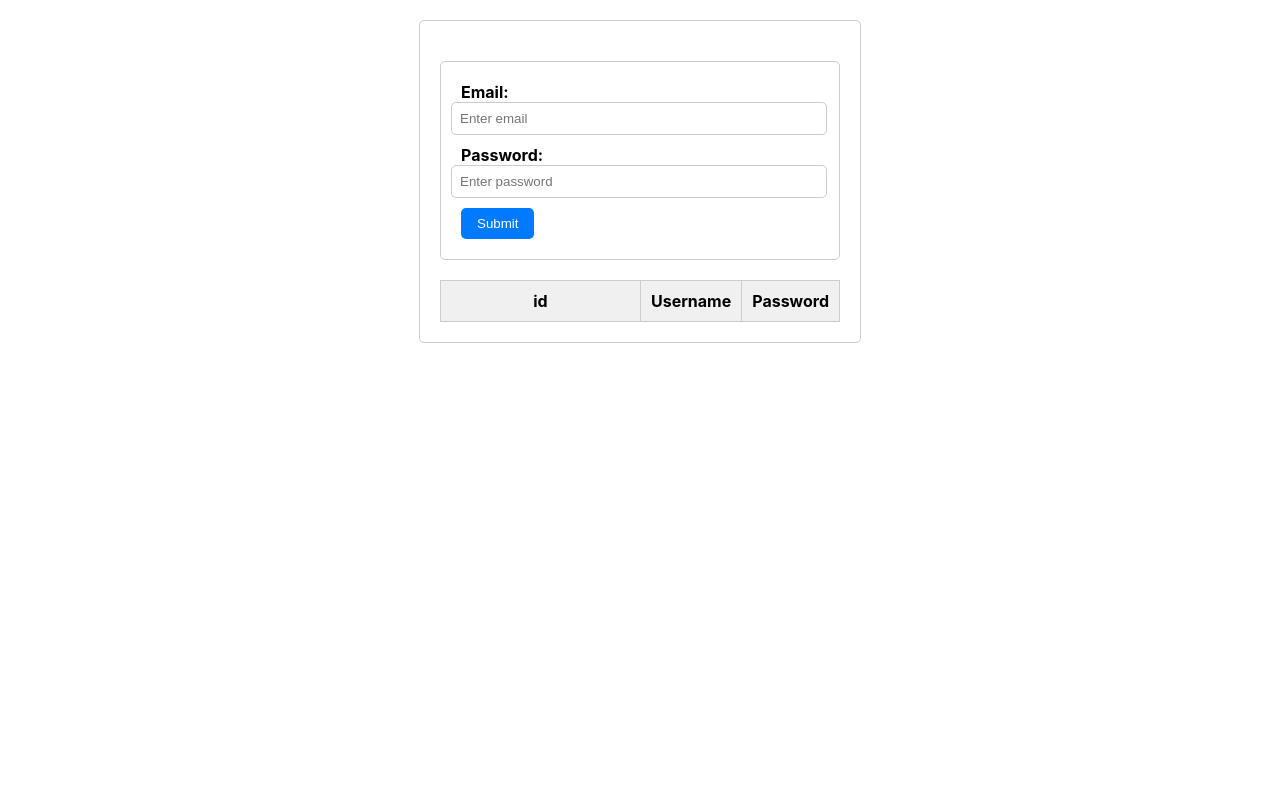
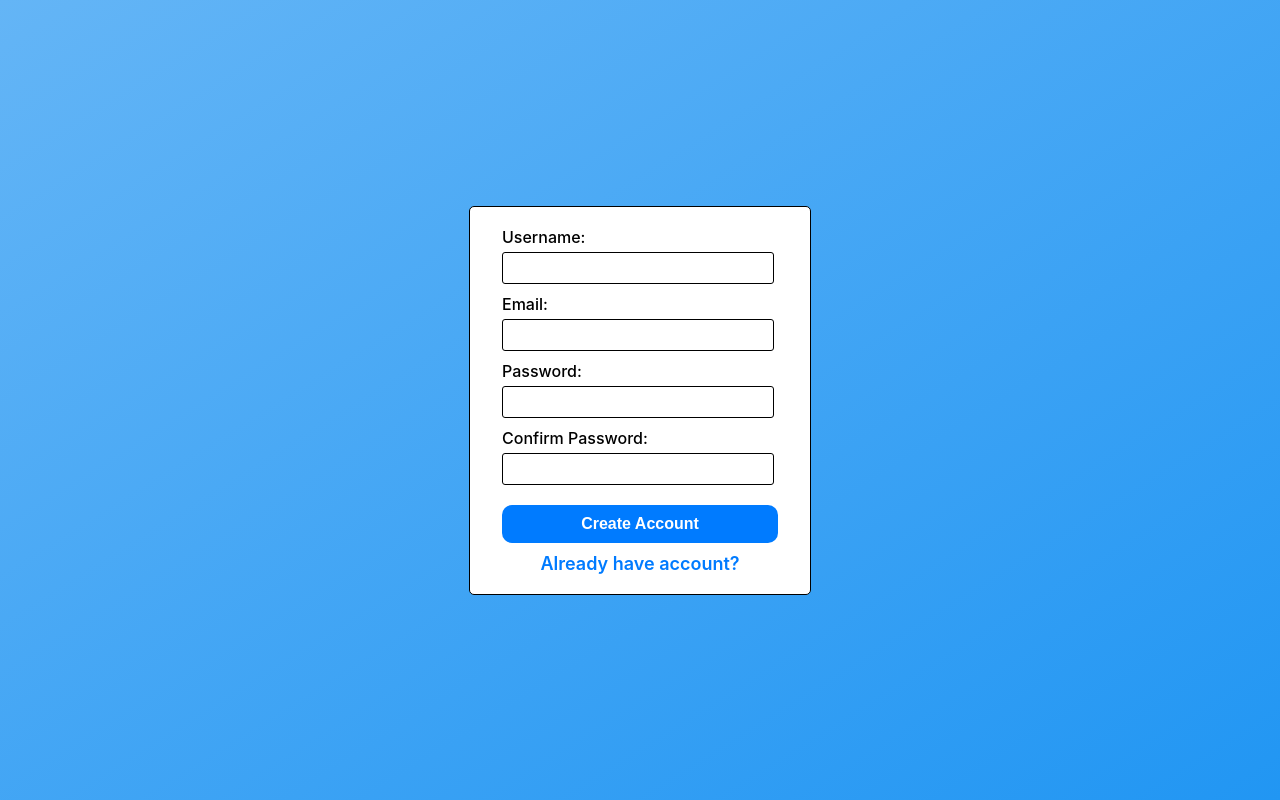
Before and after one commit to krishnamohan645/React_tasks1, a React (Create React App) app in the folder react_application/: page / in a window 1280 px wide. Built offline with nearby package versions, Linux system fonts and the light colour scheme.

Commit message:
controlled form

```diff
--- a/react_application/src/App.css
+++ /dev/null
@@ -1,75 +0,0 @@
-/* app.css */
-
-.container {
-  margin: 20px auto;
-  padding: 20px;
-  border: 1px solid #ccc;
-  border-radius: 5px;
-  max-width: 400px;
-}
-
-.form-container {
-  margin-bottom: 20px;
-  margin: 20px auto;
-  padding: 20px;
-  border: 1px solid #ccc;
-  border-radius: 5px;
-  max-width: 400px;
-}
-
-.form-label {
-  font-weight: bold;
-  margin-right: 10px;
-  margin-top: 10px;
-}
-
-.error-message {
-  color: red;
-}
-
-.table-container {
-  margin-top: 20px;
-}
-
-.form-control {
-  width: 100%;
-  padding: 8px;
-  border-radius: 5px;
-  border: 1px solid #ccc;
-  margin-bottom: 10px;
-  margin-left: -10px;
-}
-
-.btn {
-  padding: 8px 16px;
-  background-color: #007bff;
-  color: #fff;
-  border: none;
-  border-radius: 5px;
-  cursor: pointer;
-}
-
-.btn-primary {
-  background-color: #007bff;
-}
-
-.btn-primary:hover {
-  background-color: #0056b3;
-}
-
-table ,tr,th{
-  width: 100%;
-  border: 1px solid #ccc;
-  border-collapse: collapse;
-  padding: 10px;
-}
-
-table ,tr, td {
-  border: 1px solid #ccc;
-  padding: 8px;
-}
-
-table th {
-  background-color: #f0f0f0;
-  font-weight: bold;
-}
--- a/react_application/src/App.js
+++ b/react_application/src/App.js
@@ -1,11 +1,15 @@
 // import logo from './logo.svg';
-import './App.css';
-import UnControlledInput from './forms/unControlled/unControlled';
+// import './App.css';
+
+import ControlledInput from "./forms/controlled/controlled";
+
+// import UnControlledInput from './forms/unControlled/unControlled';
 
 function App() {
   return (
     <div className="App">
-      <UnControlledInput/>
+      {/* <UnControlledInput/> */}
+      <ControlledInput/>
     </div>
   );
 }
--- /dev/null
+++ b/react_application/src/forms/controlled/controlled.js
@@ -0,0 +1,88 @@
+import { useState } from "react";
+import "./index.css"
+
+
+const ControlledInput =()=>{
+    const [username, setUserName] = useState("")
+    const [password, setPassword] = useState("")
+    const [confirmPassword, setConfirmPassword] = useState("")
+    const [Email, setEmail]= useState("")
+    const [userNameErr, setUserNameErr] = useState(null)
+    const [passwordErr, setPasswordErr] = useState(null)
+    const [confirmPasswordErr, setConfirmPasswordErr] = useState(null)
+
+
+    const userNameHandler =(event)=>{
+        const userName = event.target.value
+        setUserName(userName)
+        if(userName.trim().length<6){
+            setUserNameErr("username must be greater than 6 characters and should be unique")
+        }else{
+            setUserNameErr(null)
+        }
+        console.log(userName)
+    }
+
+    const eMailHandler=(event)=>{
+        const email = event.target.value
+        setEmail(email)
+    }
+
+    const passwordHandler =(event)=>{
+        const passwordValue = event.target.value
+        setPassword(passwordValue)
+        if(passwordValue.trim().length<6 && !/[A-Z]/.test(passwordValue)){
+            setPasswordErr("password must contain 6 characters and contain a capital letter")
+        }else{
+            setPasswordErr(null)
+        }
+    }
+
+    const ConfirmPasswordHanlder = (event)=>{
+        const confirmPasswordValue = event.target.value
+        setConfirmPassword(confirmPasswordValue)
+        if(confirmPasswordValue !==password){
+            setConfirmPasswordErr("password do not match")
+        }else{
+            setConfirmPasswordErr(null)
+        }
+    }
+
+    const handleSubmit = (event)=>{
+        event.preventDefault()
+        const userDetails ={
+            username: username,
+            password:password,
+            confirmPassword: confirmPassword,
+            id:Math.random()
+        }
+        console.log(userDetails)
+    }
+    return(
+        <div className="container">
+        <form onSubmit={handleSubmit} className="form-container">
+            <label>Username:</label>
+            <input type="text" value={username} onChange={userNameHandler} />
+           {
+            userNameErr && <span style={{color:"red"}}>{userNameErr}</span>
+           }
+           <label>Email:</label>
+            <input type="Email" value={Email} onChange={eMailHandler}/>
+            <label>Password:</label>
+            <input type="password" value={password} onChange={passwordHandler}/>
+            {
+            passwordErr && <span style={{color:"red"}}>{passwordErr}</span>
+           }
+            <label>Confirm Password:</label>
+            <input type="Password" value={confirmPassword} onChange={ConfirmPasswordHanlder}/>
+            {
+            confirmPasswordErr && <span style={{color:"red"}}>{confirmPasswordErr}</span>
+           }
+            <button type="submit">Create Account</button>
+            <a href="/">Already have account?</a>
+        </form>
+        </div>
+    )
+}
+
+export default ControlledInput;
--- /dev/null
+++ b/react_application/src/forms/controlled/index.css
@@ -0,0 +1,76 @@
+body{
+    background: linear-gradient(to left top, #2196F3, #64B5F6);
+}
+.container{
+    display: flex;
+    justify-content: center;
+    height: 100vh;
+    align-items: center;
+    background: linear-gradient();
+}
+
+.form-container{
+    background-color: white;
+    width: 300px;
+    padding: 20px;
+    border: 1px solid black;
+    border-radius: 5px;
+    align-items: center;
+
+}
+
+label{
+    display: block;
+    margin-bottom: 5px;
+    font-weight: 500;
+    margin-left: 12px;
+}
+
+input
+    {
+    border-radius: 3px;
+    width: 250px;
+    padding: 10px;
+    border: 1px solid black;
+    margin-bottom: 10px;
+    display: flex;
+    justify-content: center;
+    height: 10px;
+    margin-left: 12px;
+}
+
+span{
+    display: block;
+    margin-top: 5px;
+    margin-left: 12px;
+    margin: 10px;
+}
+button{
+    display: block;
+    margin-top: 20px;
+    padding: 10px;
+    border-radius: 10px;
+    background-color:  #007bff;
+    color: white;
+    border: none;
+    margin-left: 12px;
+    width: 92%;
+    cursor: pointer;
+    transition: background-color 0.3 ease;
+    font-size: medium;
+    font-weight: bold;
+
+}
+button:hover{
+    background-color: #0056b3;
+}
+
+a{
+    display: block;
+    margin-top: 10px;
+    text-align: center;
+    text-decoration: none;
+    color: #007bff;
+    font-size: large;
+    font-weight: 600;
+}
--- /dev/null
+++ b/react_application/src/forms/unControlled/index.css
@@ -0,0 +1,75 @@
+/* app.css */
+
+.container {
+    margin: 20px auto;
+    padding: 20px;
+    border: 1px solid #ccc;
+    border-radius: 5px;
+    max-width: 400px;
+  }
+
+  .form-container {
+    margin-bottom: 20px;
+    margin: 20px auto;
+    padding: 20px;
+    border: 1px solid #ccc;
+    border-radius: 5px;
+    max-width: 400px;
+  }
+
+  .form-label {
+    font-weight: bold;
+    margin-right: 10px;
+    margin-top: 10px;
+  }
+
+  .error-message {
+    color: red;
+  }
+
+  .table-container {
+    margin-top: 20px;
+  }
+
+  .form-control {
+    width: 100%;
+    padding: 8px;
+    border-radius: 5px;
+    border: 1px solid #ccc;
+    margin-bottom: 10px;
+    margin-left: -10px;
+  }
+
+  .btn {
+    padding: 8px 16px;
+    background-color: #007bff;
+    color: #fff;
+    border: none;
+    border-radius: 5px;
+    cursor: pointer;
+  }
+
+  .btn-primary {
+    background-color: #007bff;
+  }
+
+  .btn-primary:hover {
+    background-color: #0056b3;
+  }
+
+  table ,tr,th{
+    width: 100%;
+    border: 1px solid #ccc;
+    border-collapse: collapse;
+    padding: 10px;
+  }
+
+  table ,tr, td {
+    border: 1px solid #ccc;
+    padding: 8px;
+  }
+
+  table th {
+    background-color: #f0f0f0;
+    font-weight: bold;
+  }
--- a/react_application/src/forms/unControlled/unControlled.js
+++ b/react_application/src/forms/unControlled/unControlled.js
@@ -1,5 +1,5 @@
 import { useRef, useState } from "react";
-
+import './index.css';
 
 
 
@@ -81,7 +81,7 @@ const UnControlledInput = () => {
         </button>
       </form>
       </div>
-<div className="table-container">
+<div >
       {submitedData.length < 5 && (
         <table>
           <thead>
```
